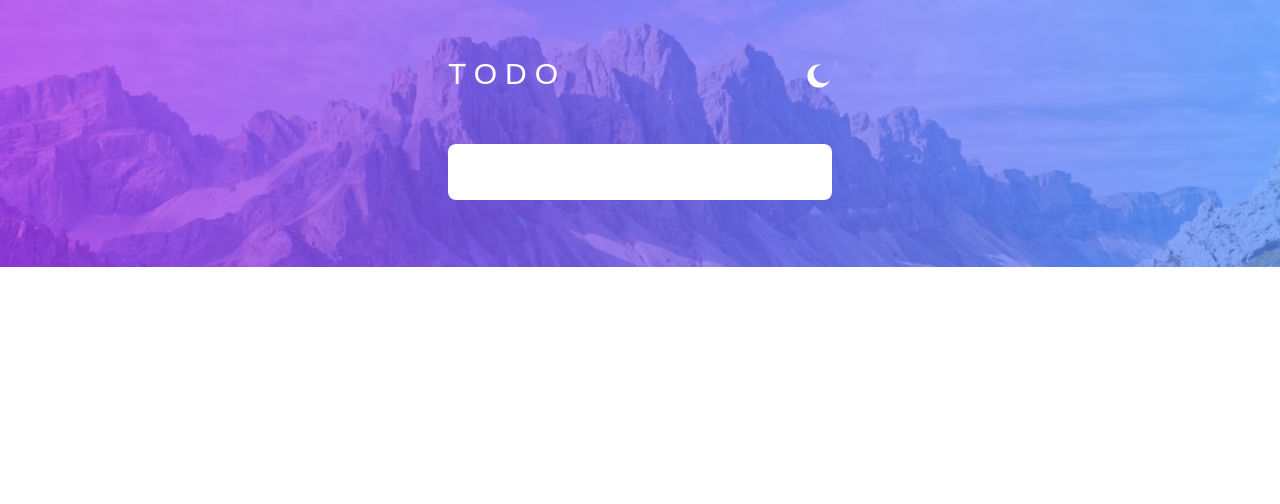
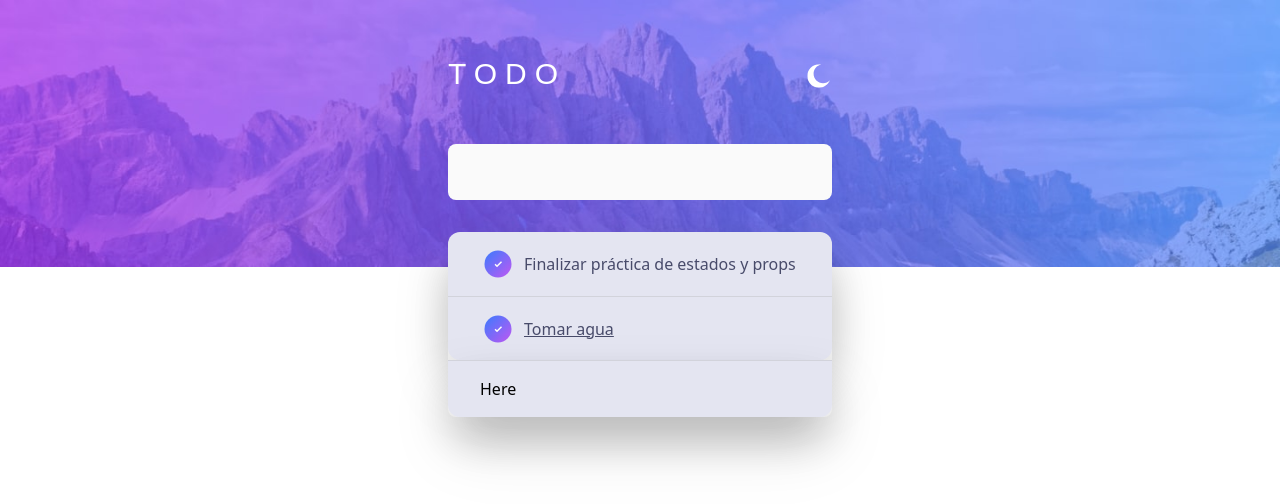
Before and after one commit to JestyUY/To-Do-list-Senpai, a React (Vite) app: page / in a window 1280 px wide. Shown: the top 504 px of the page. Built offline with nearby package versions, Linux system fonts and the light colour scheme; a web font is replaced by a local one.

Commit message:
updates on dark mode plus list

```diff
--- /dev/null
+++ b/src/checkButton/checkButton.jsx
@@ -0,0 +1,12 @@
+const checkLogo = <svg className="" xmlns="http://www.w3.org/2000/svg" width="11" height="9"><path fill="none" stroke="#FaFaFa" strokeWidth="2" d="M1 4.304L3.696 7l6-6"/></svg>
+function CheckButton () {
+
+
+
+    return(
+        <button className=" my-auto scale-75 h-9 w-9 items-center flex justify-center rounded-full bg-gradient-to-br from-brightBlue to-pinkGrad ">{checkLogo}</button>
+    )
+}
+
+
+export default CheckButton
--- a/src/index.css
+++ b/src/index.css
@@ -3,3 +3,21 @@
 @tailwind base;
 @tailwind components;
 @tailwind utilities;
+
+
+
+
+@layer utilities {
+    @variants responsive {
+      /* Hide scrollbar for Chrome, Safari and Opera */
+      .no-scrollbar::-webkit-scrollbar {
+          display: none;
+      }
+
+      /* Hide scrollbar for IE, Edge and Firefox */
+      .no-scrollbar {
+          -ms-overflow-style: none;  /* IE and Edge */
+          scrollbar-width: none;  /* Firefox */
+      }
+    }
+  }
--- a/src/input/input.jsx
+++ b/src/input/input.jsx
@@ -1,36 +1,67 @@
 // import { useState } from "react"
 
-import { useState } from "react"
+import { useState } from "react";
 
+import CheckButton from "../checkButton/checkButton";
 
-
-function Input (){
+function Input() {
   // const [initial, setInitial] = useState('')
   // const [completed, setCompleted] = useState(false)
-    const [inputArray, setInputArray] = useState([])
-    const [num,setNum] = useState(1)
-function inputClick (ev) {
-    ev.preventDefault()
+  const [inputArray, setInputArray] = useState([
+    { key: 1, task: "Tomar agua", isCompleted: true },
+    {
+      key: 2,
+      task: "Finalizar práctica de estados y props",
+      isCompleted: false,
+    },
+  ]);
+//   const [inputArrayRev, setInputArrayRev] = useState([
+//     {
+//       key: 2,
+//       task: "Finalizar práctica de estados y props",
+//       isCompleted: false,
+//     },
+//     { key: 1, task: "Tomar agua", isCompleted: true },
+//   ]);
 
+  function inputClick(ev) {
+    const lastValueOfId = [...inputArray].pop().key + 1;
+    ev.preventDefault();
 
-    setInputArray([...inputArray,{task: ev.target.value, isCompleted: false, key:num}])
-    setNum(num+1)
-
-
+    setInputArray([
+      ...inputArray,
+      { key: lastValueOfId, task: ev.target.value, isCompleted: false },
+    ]);
+    // setInputArrayRev(inputArray.reverse());
   }
-
-
 
 
   return (
     <>
-            <input type="text" className=" w-full h-14 rounded-lg text-center " onClick={inputClick}   />
-            <ul className="h-[500px] overflow-scroll w-full items-center flex flex-col  mt-8 [&>li]:bg-slate-200 [&>li]:w-full [&>li]:h-12 [&>li]: [&>li]:text-center [&>li]:flex [&>li]:flex-col [&>li]:justify-center [&>li:first-child]:rounded-t-xl [&>li:last-child]:rounded-b-xl divide-y-[1px] divide-zinc-400">
-            {inputArray.map((ob) => <li className={ob.completed?'underline text-gray-400':'no-underline text-black shrink-0'}>{ob.task} {ob.key}</li>)}
+      <input
+        type="text"
+        className=" w-full h-14 rounded-lg text-center bg-veryLightGray dark:bg-VeryDarkDesaturatedBlueDM"
+        onClick={inputClick}
+      />
+      <ul className="dark:[&>li]:text-LightGrayishBlueDM [&>li]:text-veryDarkGrayishBlue shadow-2xl max-h-96 drop-shadow-2xl overflow-y-scroll [&>li]:flex  no-scrollbar w-full items-center flex flex-col  mt-8 dark:[&>li]:bg-VeryDarkDesaturatedBlueDM [&>li]:bg-veryLightGrayish [&>li]:w-full [&>li]:h-16 [&>li]: [&>li]:pl-8 [&>li]:content-center   [&>li:first-child]:rounded-t-xl [&>li:last-child]:rounded-b-xl divide-y-[1px] divide-lightGrayishBlue dark:divide-VeryDarkGrayishBlueDM">
+
+        { [...inputArray].reverse().map((ob, index) => (
+          <li key={index}
+            className={
+              ob.isCompleted
+                ? "underline text-gray-400"
+                : "no-underline text-black shrink-0"
+            }
+          >
+            <CheckButton /> <span className="my-auto mx-2">{ob.task}</span>
+          </li>
+        ))}
+      </ul>
+      <ul className=" shadow-2xl  drop-shadow-2xl dark:[&>li]:bg-VeryDarkDesaturatedBlueDM  w-full items-center flex flex-col   [&>li]:bg-veryLightGrayish [&>li]:w-full [&>li]:h-14 [&>li]: [&>li]:pl-8 [&>li]:flex [&>li]:flex-col [&>li]:justify-center  [&>li:last-child]:rounded-b-xl border-t-[1px] border-lightGrayishBlue dark:border-VeryDarkGrayishBlueDM rounded-b-lg">
+        <li className="">Here</li>
       </ul>
     </>
-
-    )
+  );
 }
 
-export default Input
+export default Input;
--- a/tailwind.config.js
+++ b/tailwind.config.js
@@ -5,6 +5,7 @@ export default {
     "./src/**/*.{js,ts,jsx,tsx}",
   ],
   theme: {
+
     fontFamily: {
             josefin: ['Belanosima', 'sans-serif'],
           },
@@ -15,7 +16,30 @@ export default {
               'Desktop-Light': "url('./src/assets/bg-desktop-light.jpg')",
               'Desktop-Dark': "url('./src/assets/bg-desktop-dark.jpg')"
             },
+            colors: {
+
+                //primary for hover
+                brightBlue:'#3a7bfd',
+                skyblueGrad:'#57ddff',
+                pinkGrad:'#c058f3',
+
+              // //   // light theme
+                veryLightGray: '#fafafa',
+                veryLightGrayish:'#e4e5f1',
+                lightGrayishBlue:'#d2d3db',
+                veryDarkGrayishBlue:'#484b6a',
+
+                   // dark theme
+                VeryDarkBlueDM: '#161722',
+                VeryDarkDesaturatedBlueDM:'#25273c',
+                LightGrayishBlueDM:	'#cacde8',
+                LightGrayishBlueHoverDM:'#e4e5f1',
+                DarkGrayishBlueDM:'#777a92',
+                VeryDarkGrayishBlueDM:'	#4d5066',
+                VeryDarkGrayishBlue2DM:'#393a4c'
+               }
     },
+
   },
   plugins: [],
   darkMode:'class',
```
Lines whose indentation alone changed are shown as unchanged.
